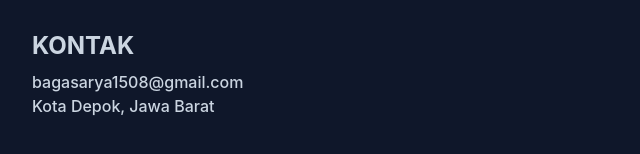
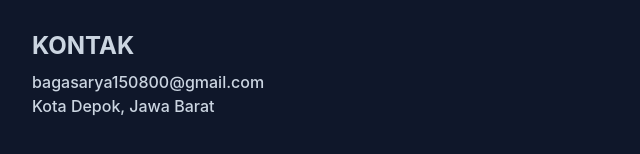
Before and after one commit to bagasarya15/portfolio, a website: page index.html in a window 1280 px wide. Shown: the part 4479-4633 px from the top of the page, 0-640 px from the left. Drawn offline with Linux system fonts and the light colour scheme.

Commit message:
Update index.html

```diff
--- a/index.html
+++ b/index.html
@@ -222,7 +222,7 @@
         <div class="flex flex-wrap">
           <div class="w-full px-4 mb-12 text-slate-300 font-medium md:w-1/3">
             <h3 class="font-bold text-2xl mb-2">KONTAK</h3>
-            <p>bagasarya1508@gmail.com</p>
+            <p>bagasarya150800@gmail.com</p>
             <p>Kota Depok, Jawa Barat</p>
           </div>
         </div>
```
